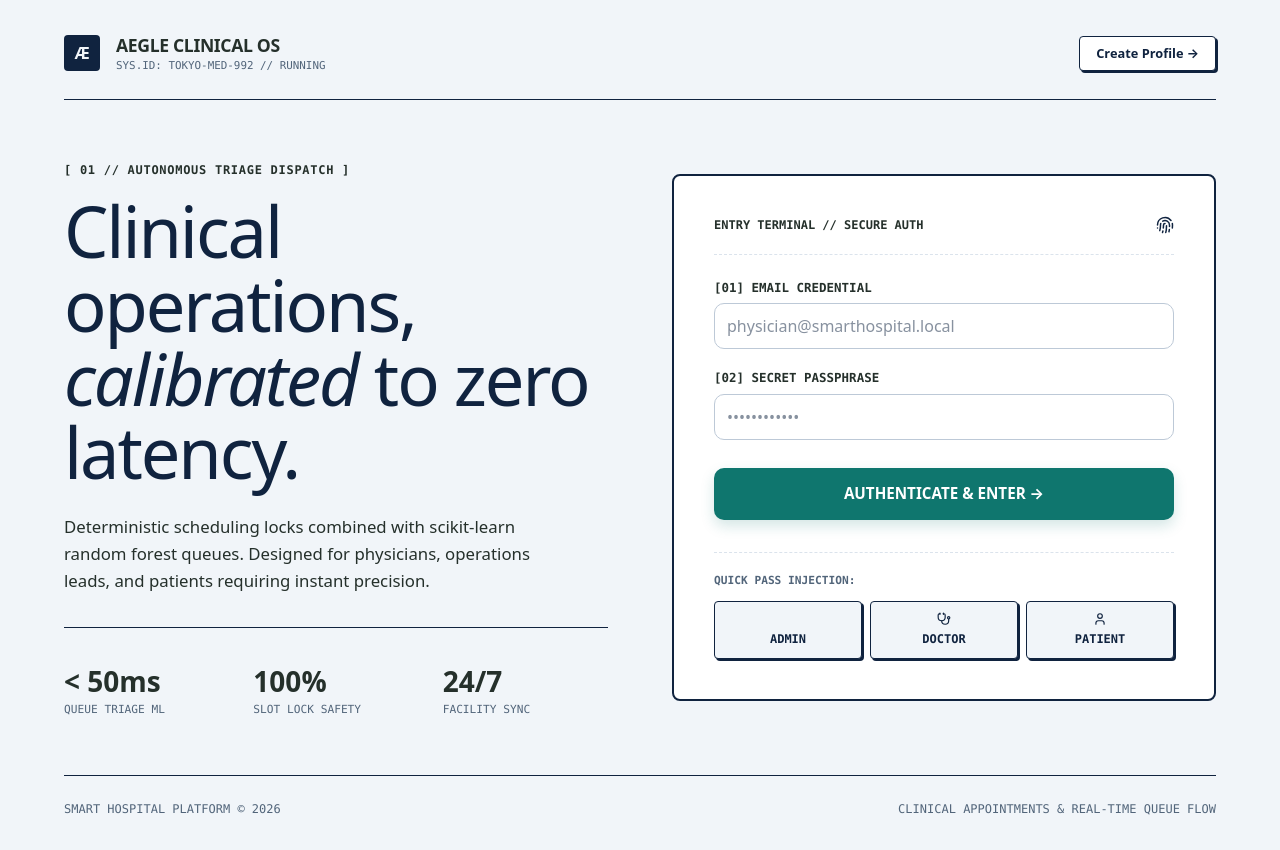
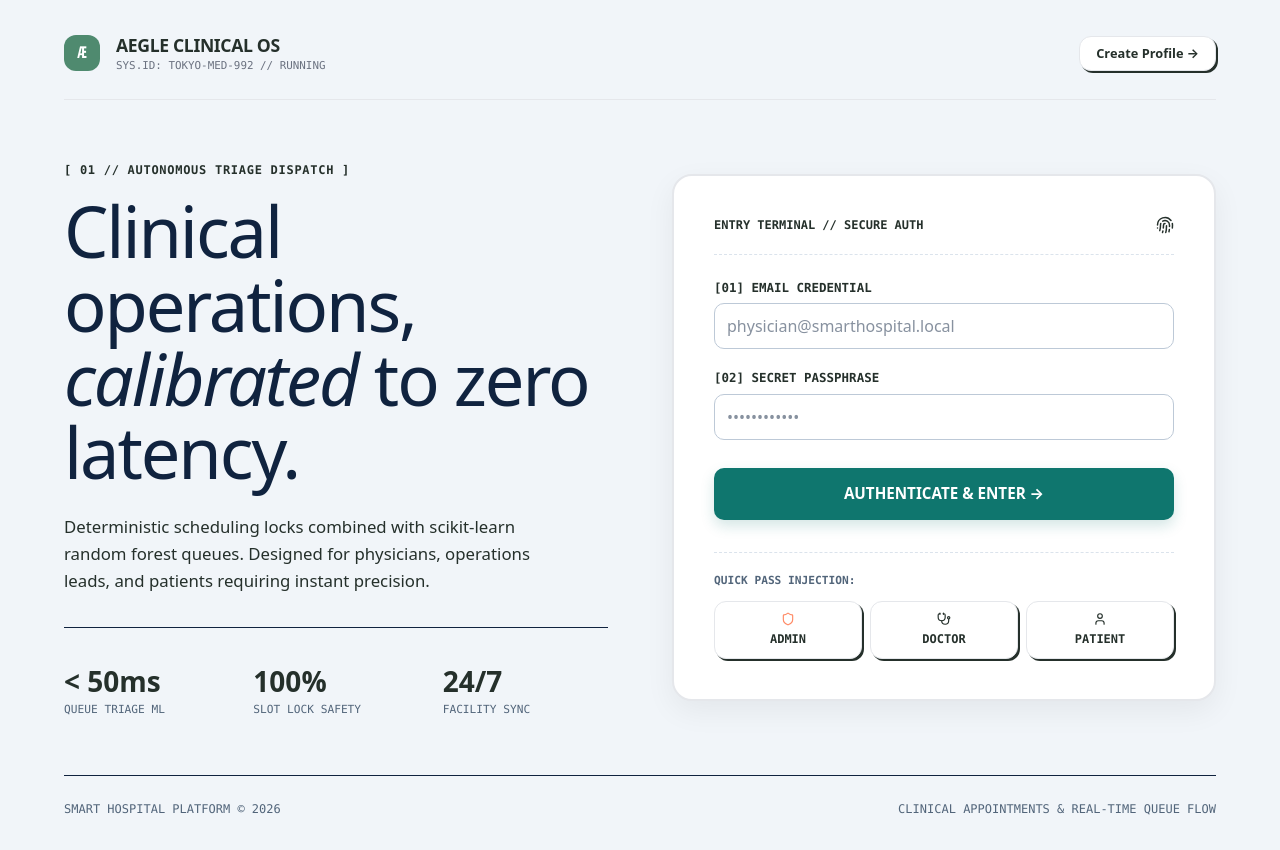
Before and after one commit to HimanshuxAI/smart-hospital-backend, a React (Vite) app in the folder frontend/: page /login in a window 1280 px wide. Built offline with nearby package versions, Linux system fonts and the light colour scheme; no server answers.

Commit message:
feat(ui): theme login page with Pulse warm palette

```diff
--- a/frontend/src/features/auth/LoginPage.tsx
+++ b/frontend/src/features/auth/LoginPage.tsx
@@ -79,28 +79,28 @@ export function LoginPage() {
         justifyContent: "space-between",
         alignItems: "center",
         paddingBottom: "1.5rem",
-        borderBottom: "1.5px solid var(--color-ink)"
+        borderBottom: "1.5px solid var(--theme-border)"
       }}>
         <div style={{ display: "flex", alignItems: "center", gap: "1rem" }}>
           <div style={{
             width: "2.25rem",
             height: "2.25rem",
-            background: "var(--color-ink)",
-            color: "var(--bg-canvas)",
+            background: "var(--theme-primary)",
+            color: "var(--theme-surface)",
             display: "grid",
             placeItems: "center",
             fontWeight: 800,
             fontSize: "1rem",
-            fontFamily: "var(--font-display)",
-            borderRadius: "4px"
+            fontFamily: "var(--font-mono)",
+            borderRadius: "12px"
           }}>
             Æ
           </div>
           <div>
-            <div style={{ fontFamily: "var(--font-display)", fontSize: "1.1rem", fontWeight: 800, letterSpacing: "-0.02em" }}>
+            <div style={{ fontFamily: "var(--font-display)", fontSize: "1.1rem", fontWeight: 800, letterSpacing: "-0.02em", color: "var(--theme-text)" }}>
               AEGLE CLINICAL OS
             </div>
-            <div style={{ fontFamily: "var(--font-mono)", fontSize: "0.68rem", color: "var(--color-muted)", textTransform: "uppercase" }}>
+            <div style={{ fontFamily: "var(--font-mono)", fontSize: "0.68rem", color: "var(--theme-muted)", textTransform: "uppercase" }}>
               SYS.ID: TOKYO-MED-992 // RUNNING
             </div>
           </div>
@@ -111,14 +111,14 @@ export function LoginPage() {
             to="/register"
             style={{
               padding: "0.45rem 1rem",
-              border: "1.5px solid var(--color-ink)",
-              borderRadius: "4px",
-              background: "#ffffff",
+              border: "1.5px solid var(--theme-border)",
+              borderRadius: "12px",
+              background: "var(--theme-surface)",
               fontSize: "0.8rem",
               fontWeight: 700,
               fontFamily: "var(--font-display)",
-              color: "var(--color-ink)",
-              boxShadow: "2px 2px 0px var(--color-ink)"
+              color: "var(--theme-text)",
+              boxShadow: "2px 2px 0px var(--theme-text)"
             }}
           >
             Create Profile →
@@ -197,11 +197,11 @@ export function LoginPage() {
 
         {/* Right Column: Physical Ticket / Brutalist Access Card */}
         <div style={{
-          background: "#ffffff",
-          border: "2px solid var(--color-ink)",
-          borderRadius: "8px",
+          background: "var(--theme-surface)",
+          border: "2px solid var(--theme-border)",
+          borderRadius: "20px",
           padding: "2.5rem",
-          boxShadow: "var(--shadow-hard-md)",
+          boxShadow: "0 10px 30px rgb(0 0 0 / 0.06)",
           position: "relative"
         }}>
           {/* Card Eyebrow */}
@@ -216,16 +216,16 @@ export function LoginPage() {
             <span style={{ fontFamily: "var(--font-mono)", fontSize: "0.75rem", fontWeight: 700, textTransform: "uppercase" }}>
               ENTRY TERMINAL // SECURE AUTH
             </span>
-            <Fingerprint size={18} color="var(--color-ink)" />
+            <Fingerprint size={18} color="var(--theme-text)" />
           </div>
 
           {generalError && (
             <div role="alert" style={{
               padding: "0.75rem 1rem",
               marginBottom: "1.25rem",
-              border: "1.5px solid var(--color-ink)",
-              background: "#fee2e2",
-              color: "#991b1b",
+              border: "1.5px solid var(--theme-emergency)",
+              background: "rgba(214, 64, 69, 0.1)",
+              color: "var(--theme-emergency)",
               fontSize: "0.85rem",
               fontFamily: "var(--font-mono)",
               fontWeight: 700,
@@ -328,23 +328,23 @@ export function LoginPage() {
                 type="button"
                 onClick={() => fillCredentials("admin@smarthospital.local", "Admin@123")}
                 style={{
-                  background: "var(--bg-canvas)",
-                  border: "1.5px solid var(--color-ink)",
-                  borderRadius: "4px",
+                  background: "var(--theme-surface)",
+                  border: "1.5px solid var(--theme-border)",
+                  borderRadius: "12px",
                   padding: "0.6rem 0.25rem",
-                  color: "var(--color-ink)",
+                  color: "var(--theme-text)",
                   fontSize: "0.75rem",
                   fontFamily: "var(--font-mono)",
                   fontWeight: 700,
                   cursor: "pointer",
-                  boxShadow: "2px 2px 0px var(--color-ink)",
+                  boxShadow: "2px 2px 0px var(--theme-text)",
                   display: "flex",
                   flexDirection: "column",
                   alignItems: "center",
                   gap: "0.25rem"
                 }}
               >
-                <Shield size={14} color="var(--accent-vermilion)" />
+                <Shield size={14} color="var(--theme-accent)" />
                 <span>ADMIN</span>
               </button>
 
@@ -352,23 +352,23 @@ export function LoginPage() {
                 type="button"
                 onClick={() => fillCredentials("doctor@smarthospital.local", "Doctor@123")}
                 style={{
-                  background: "var(--bg-canvas)",
-                  border: "1.5px solid var(--color-ink)",
-                  borderRadius: "4px",
+                  background: "var(--theme-surface)",
+                  border: "1.5px solid var(--theme-border)",
+                  borderRadius: "12px",
                   padding: "0.6rem 0.25rem",
-                  color: "var(--color-ink)",
+                  color: "var(--theme-text)",
                   fontSize: "0.75rem",
                   fontFamily: "var(--font-mono)",
                   fontWeight: 700,
                   cursor: "pointer",
-                  boxShadow: "2px 2px 0px var(--color-ink)",
+                  boxShadow: "2px 2px 0px var(--theme-text)",
                   display: "flex",
                   flexDirection: "column",
                   alignItems: "center",
                   gap: "0.25rem"
                 }}
               >
-                <Stethoscope size={14} color="var(--color-ink)" />
+                <Stethoscope size={14} color="var(--theme-text)" />
                 <span>DOCTOR</span>
               </button>
 
@@ -376,23 +376,23 @@ export function LoginPage() {
                 type="button"
                 onClick={() => fillCredentials("patient@smarthospital.local", "Patient@123")}
                 style={{
-                  background: "var(--bg-canvas)",
-                  border: "1.5px solid var(--color-ink)",
-                  borderRadius: "4px",
+                  background: "var(--theme-surface)",
+                  border: "1.5px solid var(--theme-border)",
+                  borderRadius: "12px",
                   padding: "0.6rem 0.25rem",
-                  color: "var(--color-ink)",
+                  color: "var(--theme-text)",
                   fontSize: "0.75rem",
                   fontFamily: "var(--font-mono)",
                   fontWeight: 700,
                   cursor: "pointer",
-                  boxShadow: "2px 2px 0px var(--color-ink)",
+                  boxShadow: "2px 2px 0px var(--theme-text)",
                   display: "flex",
                   flexDirection: "column",
                   alignItems: "center",
                   gap: "0.25rem"
                 }}
               >
-                <User size={14} color="var(--color-ink)" />
+                <User size={14} color="var(--theme-text)" />
                 <span>PATIENT</span>
               </button>
             </div>
```
